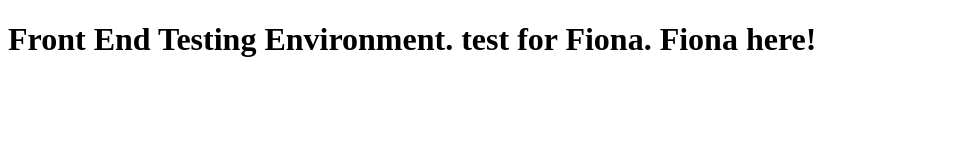
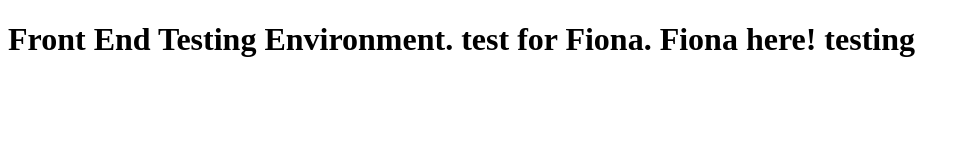
Before and after one commit to yl2nv/front_end, a plain HTML site: page index.html in a window 1280 px wide. Shown: the whole page, without its empty margins (0-970 px from the left). Drawn offline with Linux system fonts and the light colour scheme.

Commit message:
added testing

```diff
--- a/index.html
+++ b/index.html
@@ -6,7 +6,7 @@
     <title>Document</title>
 </head>
 <body>
-    <h1>Front End Testing Environment.  test for Fiona. Fiona here!
+    <h1>Front End Testing Environment.  test for Fiona. Fiona here! testing
     </h1>
 </body>
 </html>
```
